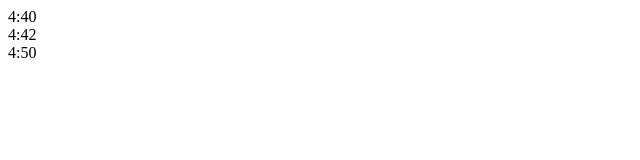
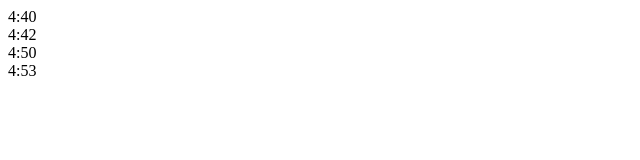
Before and after one commit to bigbowltakestime/githubtest, a plain HTML site: page index.html in a window 1280 px wide. Shown: the full height of the page, 0-640 px from the left. Drawn offline with Linux system fonts and the light colour scheme.

Commit message:
세번째

```diff
--- a/index.html
+++ b/index.html
@@ -10,6 +10,7 @@
   <div>4:40</div>
   <div>4:42</div>
   <div>4:50</div>
+  <div>4:53</div>
 
 </body>
 </html>
```
